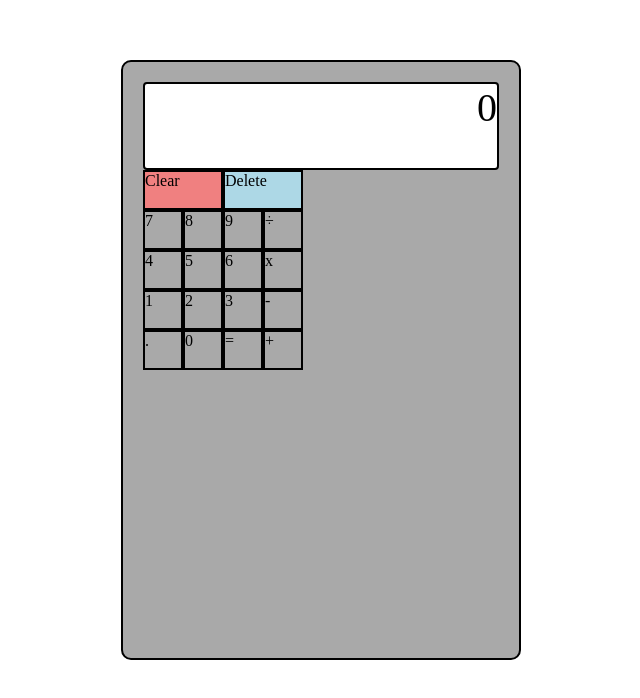
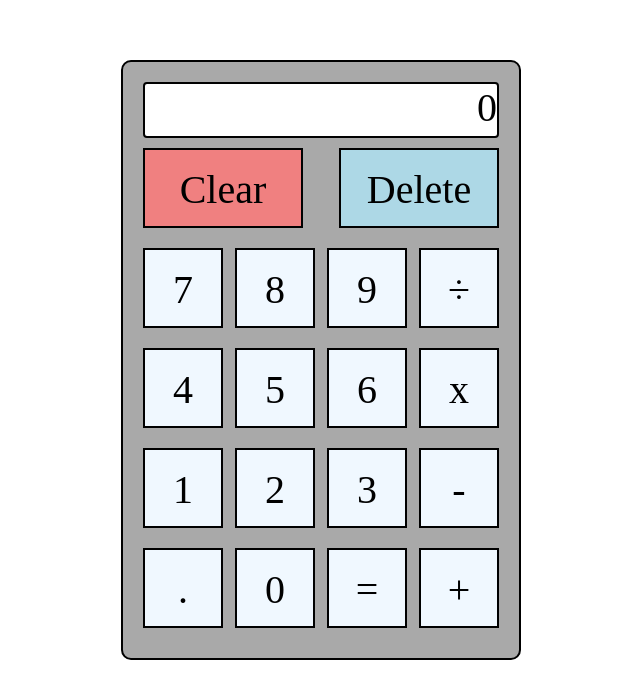
Before and after one commit to alexnewman42/calculator, a plain HTML site: page index.html in a window 1280 px wide. Shown: the whole page, without its empty margins (319-959 px from the left). Drawn offline with Linux system fonts and the light colour scheme.

Commit message:
Finish CSS

```diff
--- a/styles.css
+++ b/styles.css
@@ -2,6 +2,7 @@
     margin: 0;
     padding: 0;
     box-sizing: border-box;
+    font-size: 40px;
 }
 
 .calculator {
@@ -21,19 +22,22 @@
     background-color: white;
     border-radius: 4px;
     text-align: right;
-    font-size: 40px;
     border: 2px black solid;
 }
 
 .row {
+    margin: 10px 0px;
     display: flex;
     flex-direction: row;
+    justify-content: space-between;
 }
 
 .top-button {
-    height: 40px;
-    width: 80px;
+    height: 80px;
+    width: 160px;
     border: 2px black solid;
+    text-align: center;
+    padding: 16px 0;
 }
 
 .top-button.clear {
@@ -45,7 +49,10 @@
 }
 
 .button {
-    height: 40px;
-    width: 40px;
+    height: 80px;
+    width: 80px;
     border: 2px black solid;
+    background-color: aliceblue;
+    text-align: center;
+    padding: 16px 0;
 }
```
